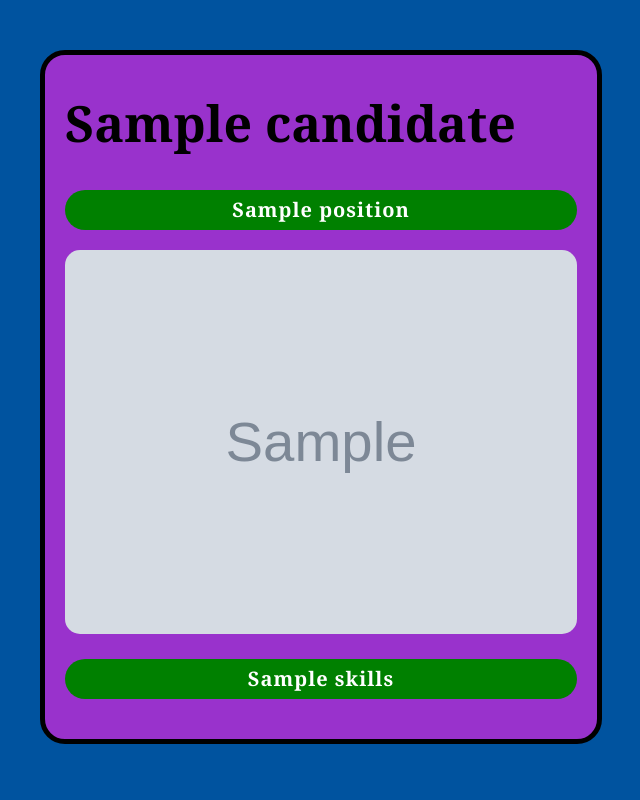
After one commit to dolinenko2006/lessen_11_Dolinenko, a Flask app: template templates/card.html in a window 1280 px wide. The commit adds this page. Shown: the whole page, without its empty margins (360-1000 px from the left). Run offline with Flask 2, Linux system fonts and the light colour scheme; the template is opened without the code that fills it: most values are stand-ins (such as "Sample title", 1, 10 or a date in 2020); grey boxes marked "Sample" are stand-in pictures.

Commit message:
create skill.html,search.html, card.html, style_2.css, 1_DZ

```diff
--- a/main.py
+++ b/main.py
@@ -14,53 +14,23 @@ def index():
     #     info_candidate += candidate["skills"] + '<br>''<br>'
     #
     # #return f"<pre>{info_candidate}</pre>"
-    return render_template('list.html', candidates=candidates)
+    return render_template("list.html", candidates=candidates)
 
 
 @app.route("/candidate/<int:pk>")
 def candidates_by_pk(pk):
     candidate = get_by_pk(pk)
-    if not candidate:
-        return "Кандидат не найден"
+    return render_template("card.html", candidate=candidate)
 
-    results = '<br>'
-    results += candidate["name"] + '<br>'
-    results += str(candidate["position"]) + '<br>'  # тоже что <br>
-    results += candidate["skills"] + '<br>'
 
-    return f'''
-           <img src="{candidate['picture']}">
-           <pre> {results} </pre>
-           '''
+@app.route("/skill/<skill_name>")
+def candidate_by_skills(skill_name):
+    candidates = get_by_skill(skill_name)
+    return render_template("skill.html", candidates=candidates)
 
-@app.route("/candidate/<skill>")
-def candidate_by_skills(skill):
-    candidates = get_by_skill(skill)
-    if not candidates:
-         return "Кандидат с такими навыками не найден"
-
-    results = "<br>"
-    for candidate in candidates:
-        results += f'''<img src="{candidate['picture']}"> <br>'''
-        results += candidate["name"] + '<br>'
-        results += str(candidate["position"]) + '<br>'
-        results += candidate["skills"] + '<br>'
-
-    return results
-
-@app.route("/name/<name>")
-def candidates_by_name(name):
-    candidates = get_candidates_by_name(name)
-    if not candidates:
-        return "Кандидат с таким именем не найден"
-
-    results = "<br>"
-    for candidate in candidates:
-        results += f'''<img src="{candidate['picture']}"> <br>'''
-        results += candidate["name"] + '<br>'
-        results += str(candidate["position"]) + '<br>'
-        results += candidate["skills"] + '<br>''<br>'
-
-    return results
+@app.route("/search/<candidate_name>")
+def candidates_by_name(candidate_name):
+    candidates = get_candidates_by_name(candidate_name)
+    return render_template("search.html", candidates=candidates)
 
 app.run()
--- /dev/null
+++ b/templates/card.html
@@ -0,0 +1,15 @@
+<!DOCTYPE html>
+<html lang="ru">
+    <head>
+        <meta charset="UTF-8">
+        <link rel="stylesheet" type="text/css" href="style_2.css" />
+        <title>{{candidate.name}}</title>
+    </head>
+    <body>
+        <h1>{{candidate.name}}</h1>
+        <p>{{candidate.position}}</p>
+        <img src="{{candidate.picture}}" width=200/>
+        <p>{{candidate.skills}}</p>
+
+    </body>
+</html>
--- a/templates/list.html
+++ b/templates/list.html
@@ -2,12 +2,13 @@
 <html lang="ru">
     <head>
         <meta charset="UTF-8">
+        <link rel="stylesheet" type="text/css" href="style_2.css" />
         <title>Все кандидаты</title>
     </head>
     <body>
         <h1>Все кандидаты</h1>
         {% for candidate in candidates %}
-            <p><a href="/candidates/{{candidates.pk}}">{{candidate.name}}</a></p>
+            <p><a href="/candidate/{{candidate.pk}}">{{candidate.name}}</a></p>
         {% endfor %}
 
     </body>
--- /dev/null
+++ b/templates/style_2.css
@@ -0,0 +1,70 @@
+
+body {
+    width: 40%;
+    font-family: Georgia, "Times New Roman", Times, serif;
+    text-align: left;
+    #text-indent: center;
+    color: black;
+    background-color: #9932CC;
+    #margin-left: 35%; margin-right: 35%;
+    border: 5px solid black;
+    padding:  0 20px 20px 20px;
+    margin: 50px 400px 50px 400px;
+    border-radius: 25px;
+
+}
+
+h1 {
+    font-weight: bold;
+    text-align: center;
+    font-size: 50px;
+    text-align: start;
+    font-family:  Georgia, "Times New Roman", Times, serif;
+}
+
+p {
+    background-color: green;
+    border-radius: 25px;
+    font-weight: bold;
+
+    font-family:  Georgia, "Times New Roman", Times, serif;
+    color: white;
+    font-size: 20px;
+    line-height: 2;
+    letter-spacing: 1px;
+    text-align: center;
+
+}
+ul.navbar {
+    position: right;
+    top: 5em;
+    left: 10em;
+    width: 10em;
+    font-family: Helvetica, Geneva, Arial, SunSans-Regular, sans-serif;
+}
+html {
+    background-color: #00539F;
+}
+
+.frame {
+
+    /*width: 450px;*/
+    /*height: 350px;*/
+    border: 5px dashed #ccc;
+    /*<line-style> = none | hidden | dotted | dashed | solid | double | groove | ridge | inset | outset*/
+    background: #eee;
+    margin: auto;
+    padding: 5px 5px;
+    border-color: black;
+    border-radius: 15px;
+}
+img {
+    width: 100%;
+    height: 100%;
+    border-radius: 15px;
+}
+
+mark {
+    background-color: #20B2AA;
+
+}
```
Also changed, not shown: templates/search.html (added, +16 -0 lines), templates/skill.html (added, +15 -0 lines), 1_DZ/DZ-1-Bear.html (renamed from DZ-1-Bear.html), 1_DZ/__init__.py (added), 1_DZ/bear.jpg (renamed from bear.jpg), 1_DZ/style.css (renamed from style.css).
